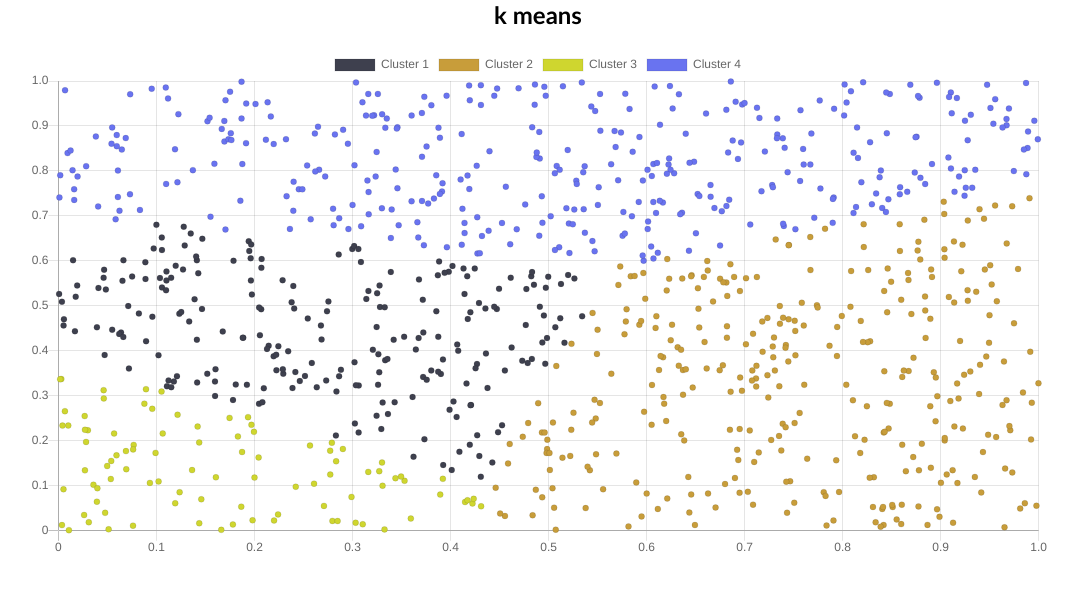
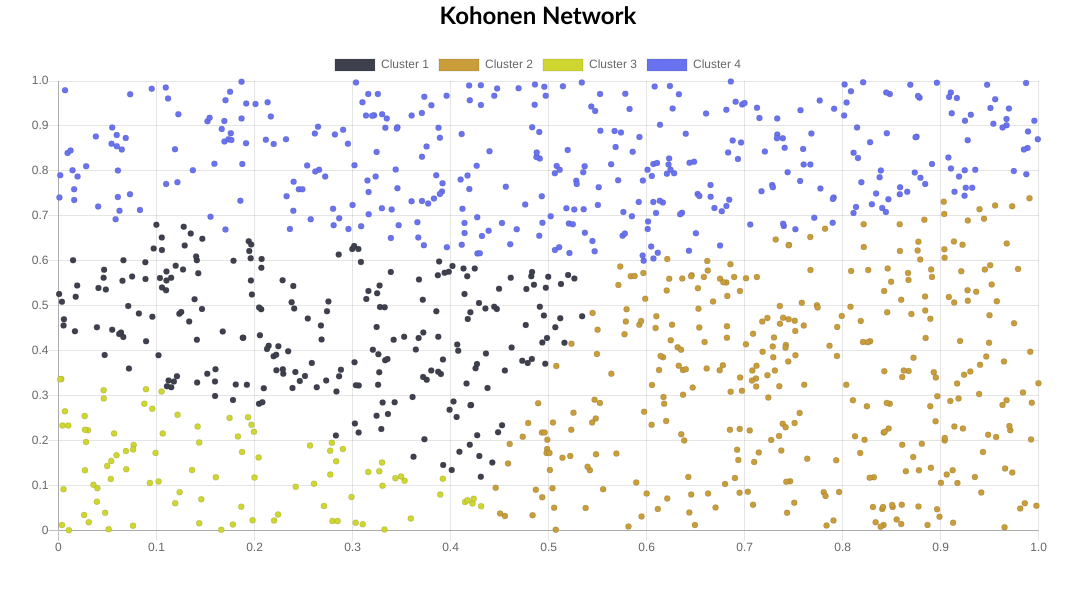
Before and after one commit to ValeryChistotin/intelligence, a plain HTML site: page index.html in a window 1280 px wide. Shown: the whole page, without its empty margins (102-1180 px from the left). Drawn offline with nearby package versions, Linux system fonts and the light colour scheme.

Commit message:
Change title

```diff
--- a/index.html
+++ b/index.html
@@ -12,7 +12,7 @@
 </head>
 
 <body>
-  <h2>k means</h2>
+  <h2>Kohonen Network</h2>
   <div class="chart-container" style="position: relative; width: 80%; margin: 20px 0;">
     <canvas id="myChart"></canvas>
   </div>
```
